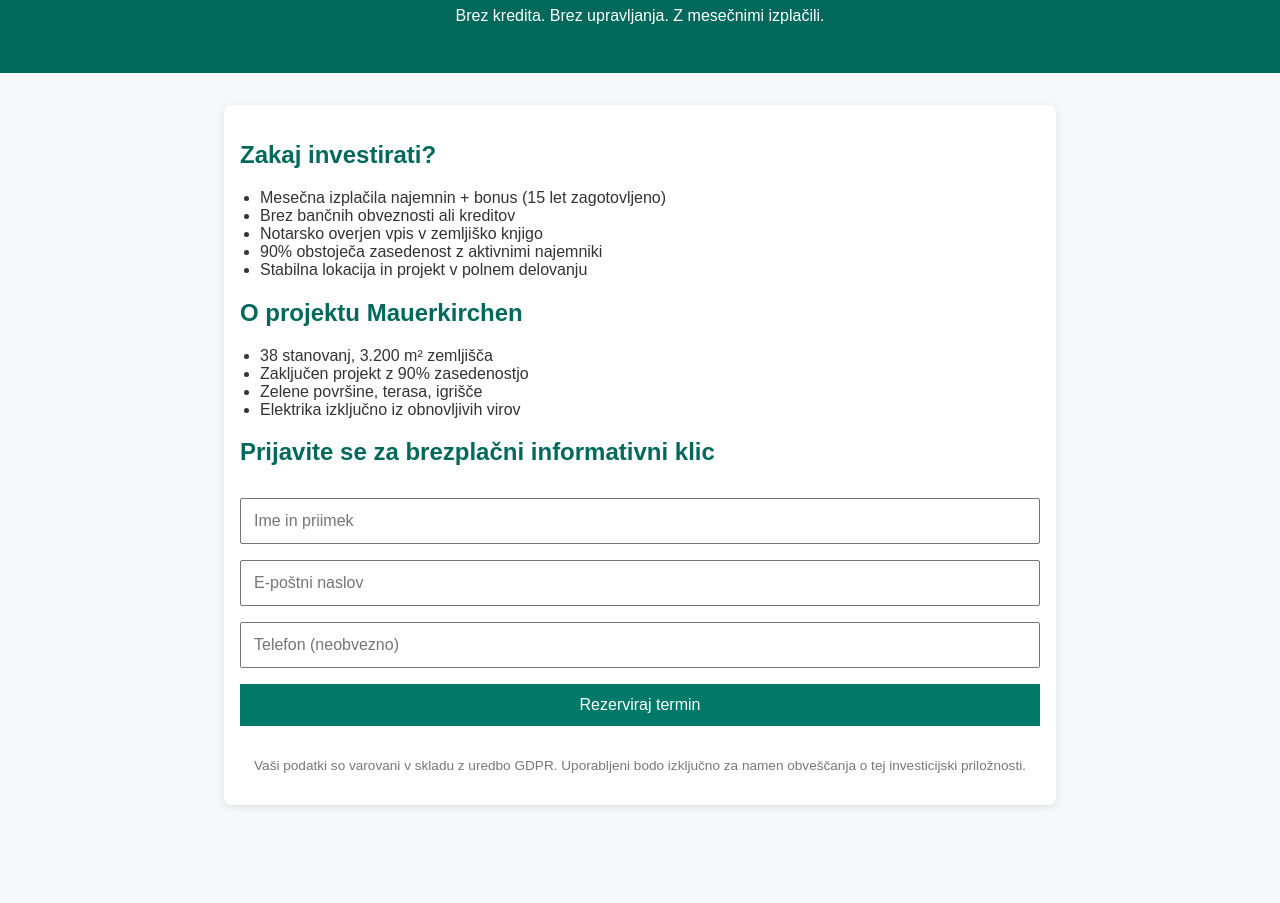
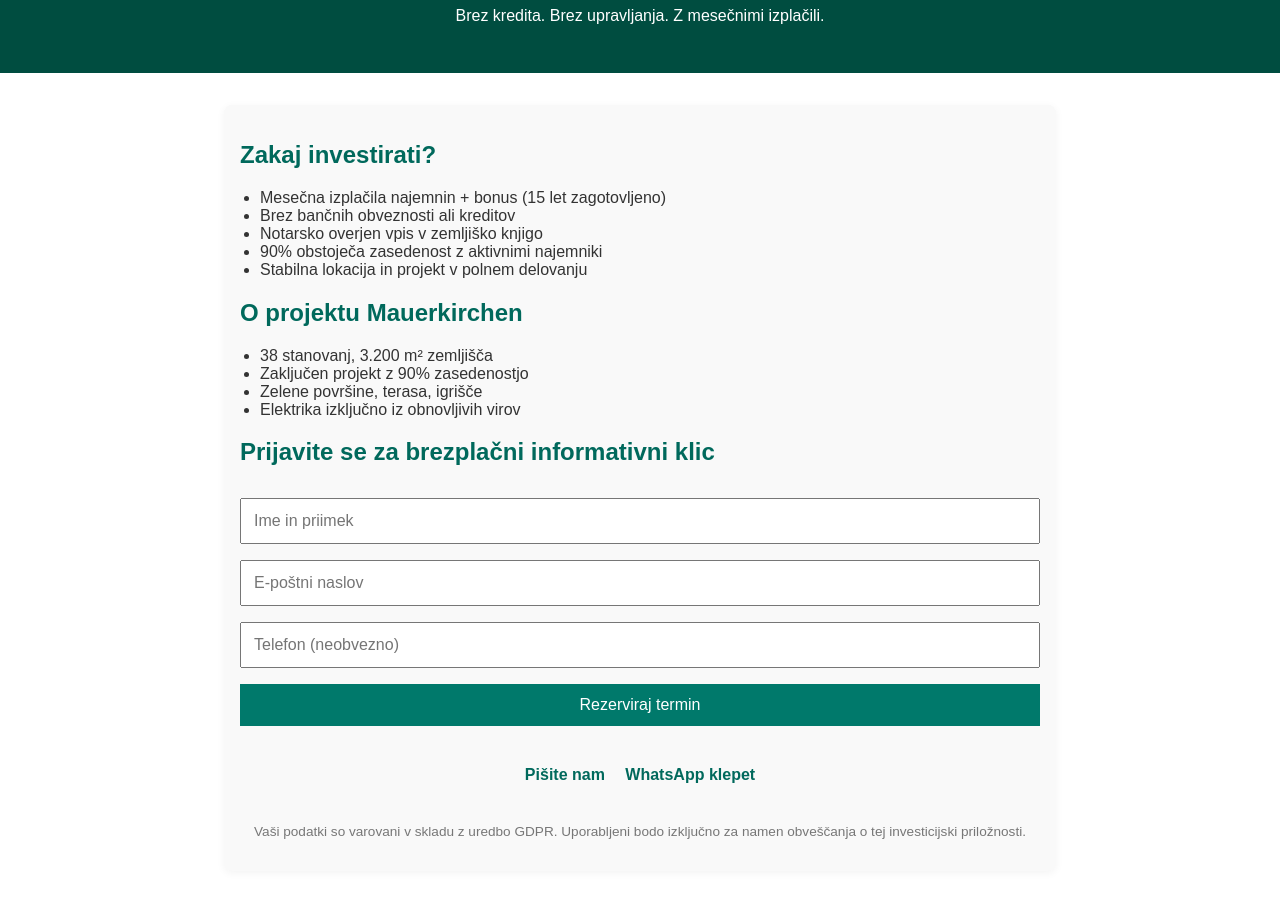
Before and after one commit to ignacmauer-ship-it/investicija, a plain HTML site: page index.html in a window 1280 px wide. Shown: the part 105-1008 px from the top of the page. Before the commit the page ends 942 px from the top, so only its background shows below. Drawn offline with Linux system fonts and the light colour scheme.

Commit message:
Add files via upload

```diff
--- a/index.html
+++ b/index.html
@@ -5,16 +5,17 @@
   <meta charset="UTF-8" />
   <meta name="viewport" content="width=device-width, initial-scale=1.0" />
   <title>Investicija v nepremičnino v Avstriji</title>
+  <link rel="icon" href="https://profit-planet.shop/favicon.ico" type="image/x-icon">
   <style>
     body {
       font-family: Arial, sans-serif;
       margin: 0;
       padding: 0;
-      background: #f6f8fa;
+      background: #ffffff;
       color: #333;
     }
     header {
-      background: #00695c;
+      background: #004d40;
       color: white;
       padding: 2rem;
       text-align: center;
@@ -23,9 +24,9 @@
       max-width: 800px;
       margin: 2rem auto;
       padding: 1rem;
-      background: white;
+      background: #f9f9f9;
       border-radius: 8px;
-      box-shadow: 0 2px 8px rgba(0,0,0,0.1);
+      box-shadow: 0 2px 8px rgba(0,0,0,0.05);
     }
     h2 {
       color: #00695c;
@@ -58,6 +59,17 @@
       text-align: center;
       margin-top: 2rem;
       padding-bottom: 1rem;
+    }
+    .contact {
+      margin-top: 2rem;
+      text-align: center;
+    }
+    .contact a {
+      display: inline-block;
+      margin: 0.5rem;
+      color: #00695c;
+      text-decoration: none;
+      font-weight: bold;
     }
   </style>
 </head>
@@ -93,6 +105,11 @@
       <button type="submit">Rezerviraj termin</button>
     </form>
 
+    <div class="contact">
+      <a href="mailto:info@profit-planet.shop">Pišite nam</a>
+      <a href="https://wa.me/38640123456" target="_blank">WhatsApp klepet</a>
+    </div>
+
     <footer>
       Vaši podatki so varovani v skladu z uredbo GDPR. Uporabljeni bodo izključno za namen obveščanja o tej investicijski priložnosti.
     </footer>
```
